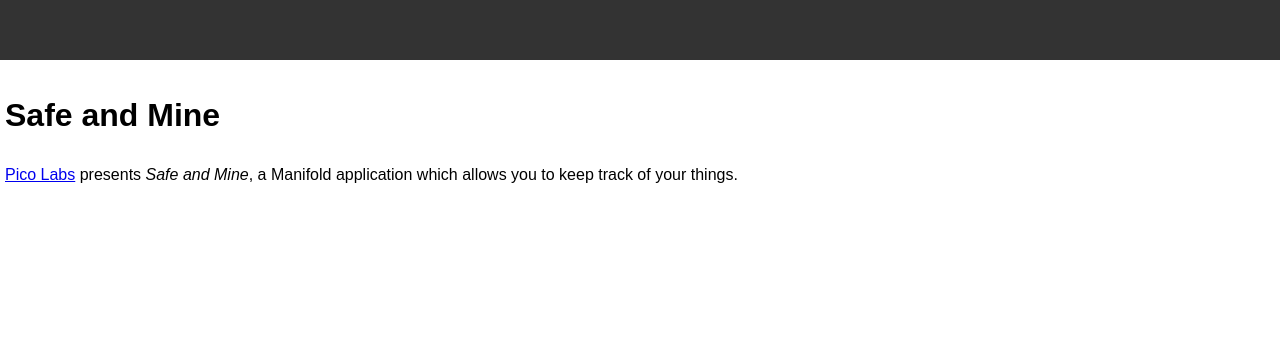
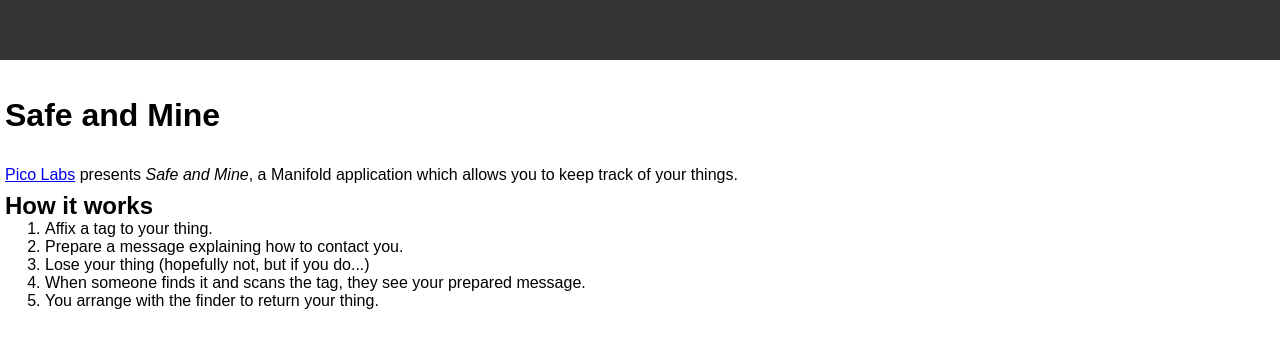
Before and after one commit to Picolab/picolabs.io, a plain HTML site: page g/nso/index.html in a window 1280 px wide. Shown: the part 740-1088 px from the top of the page. Drawn offline with Linux system fonts and the light colour scheme.

Commit message:
how it works

```diff
--- a/g/nso/index.html
+++ b/g/nso/index.html
@@ -23,6 +23,14 @@
         a Manifold application
         which allows you to keep track of your things.
         </p>
+<h2>How it works</h2>
+<ol>
+<li>Affix a tag to your thing.</li>
+<li>Prepare a message explaining how to contact you.</li>
+<li>Lose your thing (hopefully not, but if you do...)</li>
+<li>When someone finds it and scans the tag, they see your prepared message.</li>
+<li>You arrange with the finder to return your thing.</li>
+</ol>
       </div>
     </section>
   </body>
--- a/g/nso/style.css
+++ b/g/nso/style.css
@@ -103,3 +103,7 @@ body {
   font-size: 2em;
   margin: 1em 0;
 }
+
+.safeandmine-inner p {
+  margin: 0.5em 0;
+}
```
